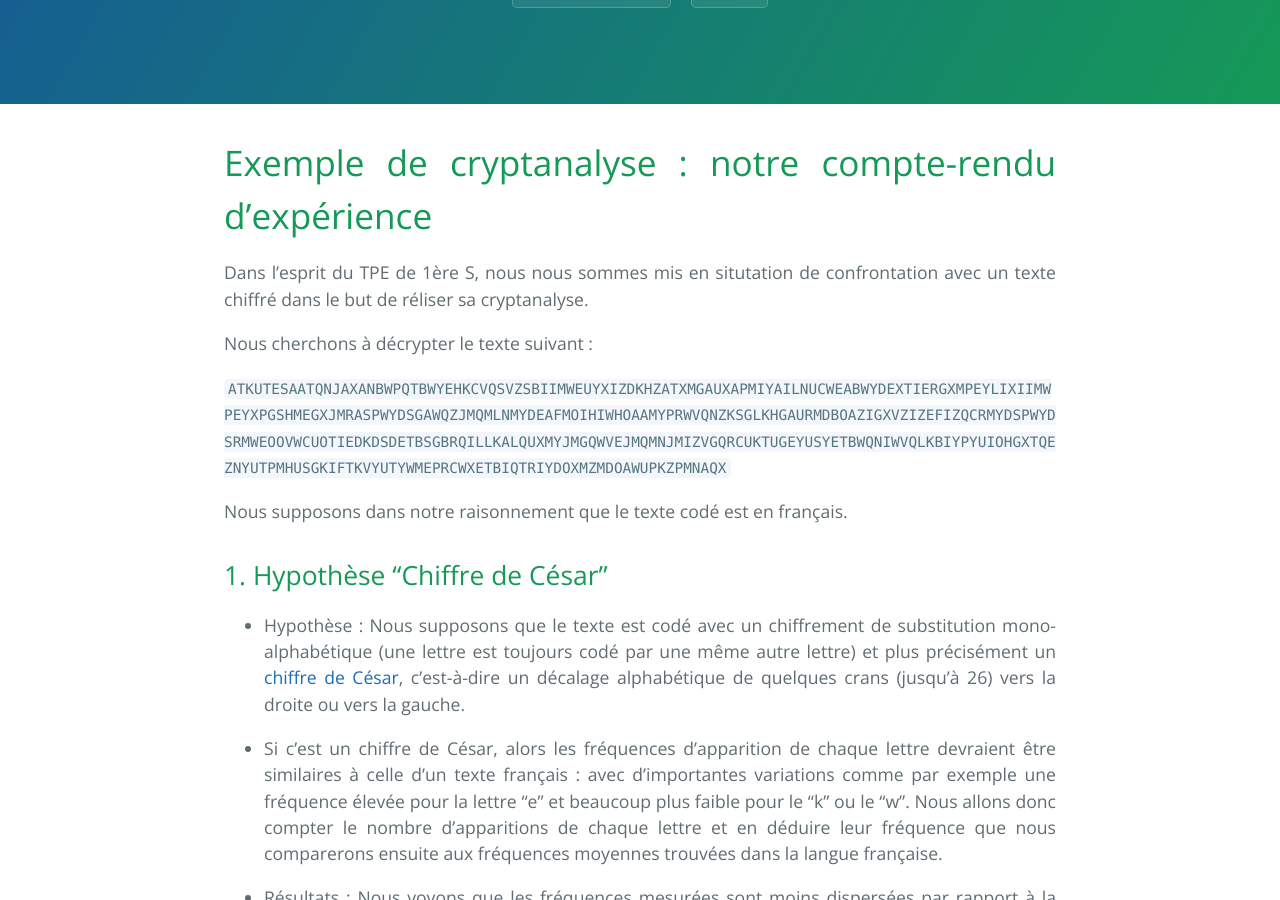
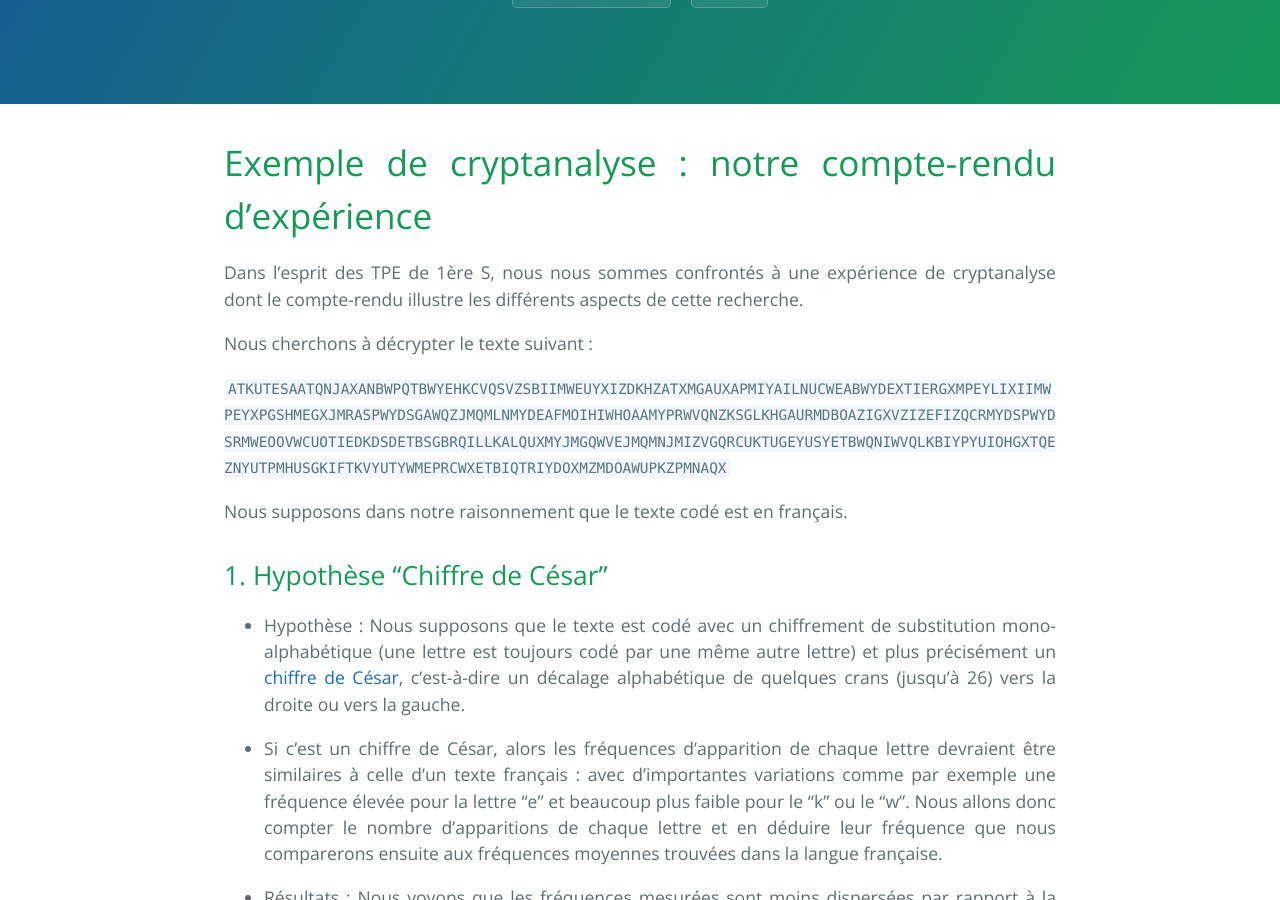
Before and after one commit to SamuelGallay/CryptoTPE, a Jekyll site: the page built from pages/experience.md, in a window 1280 px wide and 900 px high, scrolled down 326 px. Built offline with Jekyll 4.4.1, drawn with Linux system fonts in a browser that asks for light colours; our own code applies the rules of GitHub Pages for plain Markdown files.

Commit message:
Update experience.md

```diff
--- a/pages/experience.md
+++ b/pages/experience.md
@@ -7,7 +7,7 @@ menu: /temps-modernes/
 ---
 # Exemple de cryptanalyse : notre compte-rendu d'expérience
 
-Dans l'esprit du TPE de 1ère S, nous nous sommes mis en situtation de confrontation avec un texte chiffré dans le but de réliser sa cryptanalyse.
+Dans l'esprit des TPE de 1ère S, nous nous sommes confrontés à une expérience de cryptanalyse dont le compte-rendu illustre les différents aspects de cette recherche.
 
 Nous cherchons à décrypter le texte suivant :
 
```
